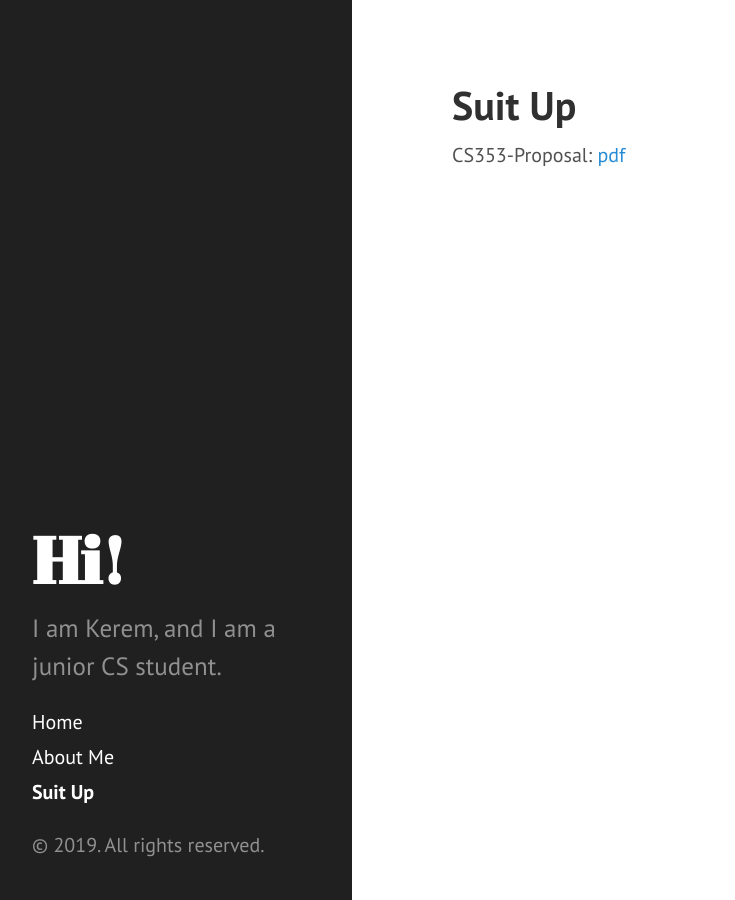
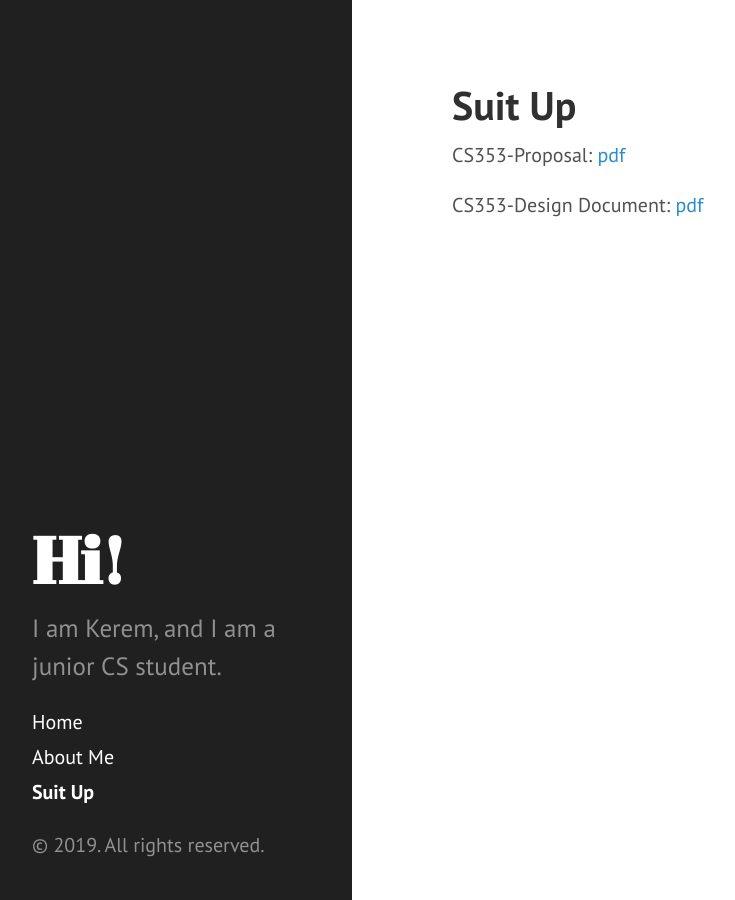
Before and after one commit to mrkeremyilmaz/mrkeremyilmaz.github.io, a Jekyll site: the page built from suitup.md, in a window 1280 px wide. Shown: the whole page, without its empty margins (8-743 px from the left). Built offline with Jekyll 4.4.1, drawn with Linux system fonts in a browser that asks for light colours.

Commit message:
adding design doc initial

```diff
--- a/suitup.md
+++ b/suitup.md
@@ -10,3 +10,5 @@ title: Suit Up
 -->
 
 CS353-Proposal: [pdf](CS353_Sec1_Group1_Proposal.pdf)
+
+CS353-Design Document: [pdf](CS353_Sec1_Group1_Proposal.pdf)
```
